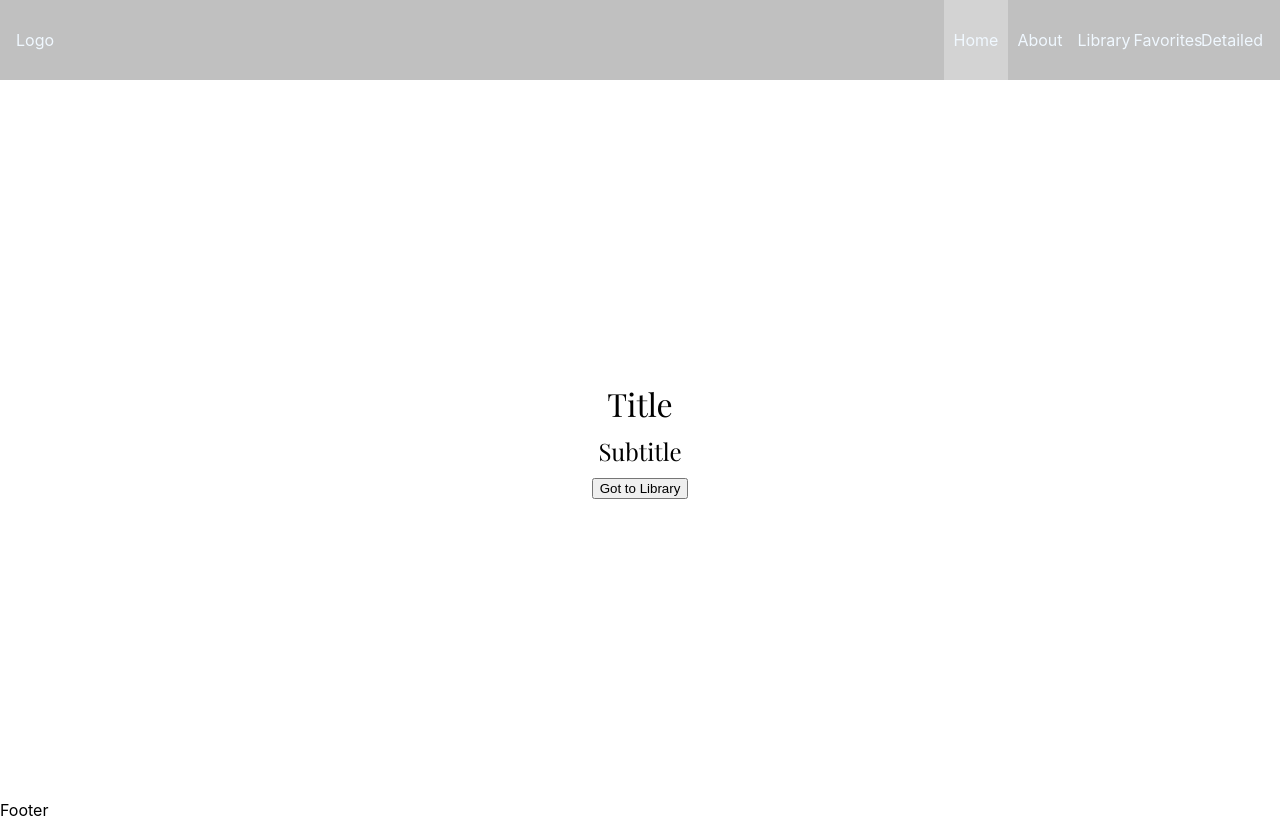
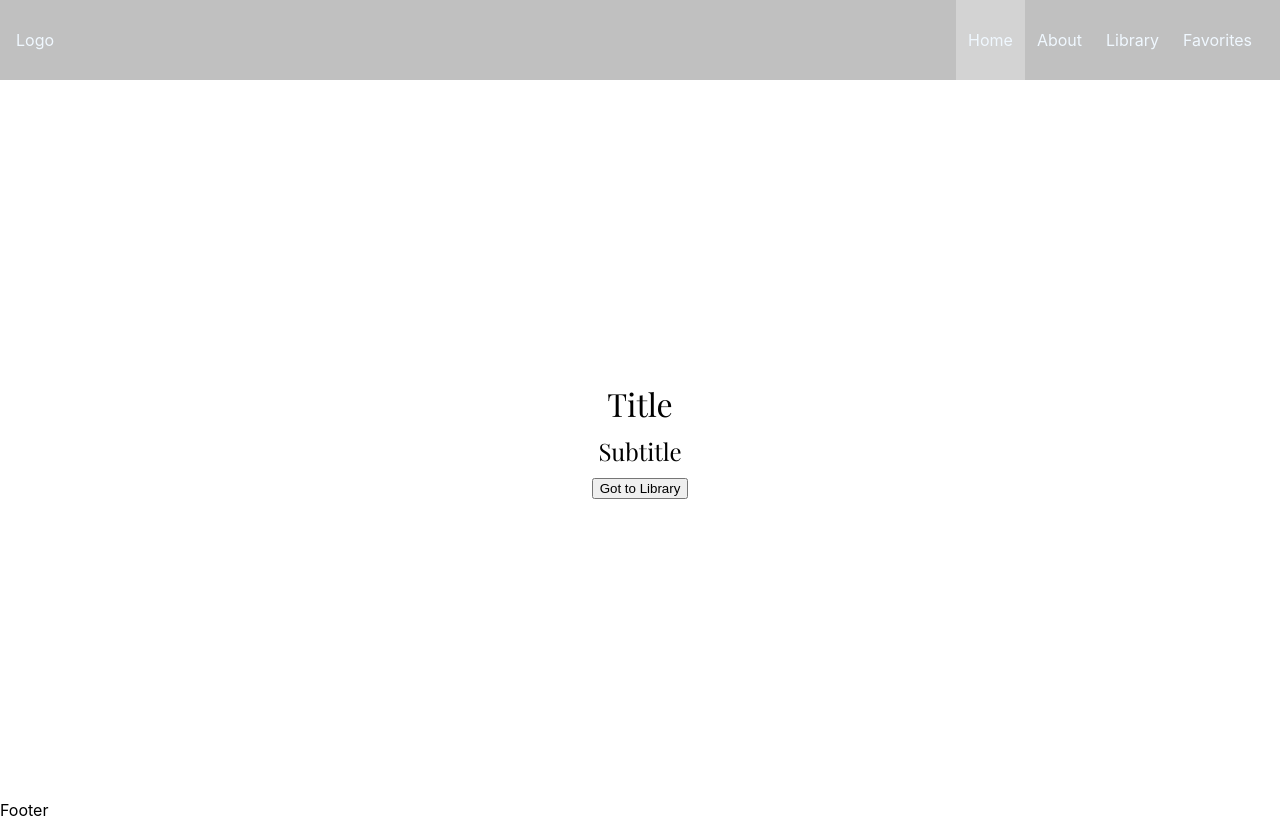
Before and after one commit to ManohisoaVicky/Met-Museum, a React (Create React App) app in the folder met-musesum-of-art/: page / in a window 1280 px wide. Built offline with nearby package versions, Linux system fonts and the light colour scheme; no server answers.

Commit message:
Removed Detailed page link, fixed Header.css link spacing issue.

```diff
--- a/met-musesum-of-art/src/components/Header.jsx
+++ b/met-musesum-of-art/src/components/Header.jsx
@@ -14,7 +14,6 @@ function Header() {
                 <CustomLink to="/about">About</CustomLink>
                 <CustomLink to="/library">Library</CustomLink>
                 <CustomLink to="/favorites">Favorites</CustomLink>
-                <CustomLink to="/detailed">Detailed</CustomLink>
             </ul>
         </nav>
     </header>
--- a/met-musesum-of-art/src/styles/Header.css
+++ b/met-musesum-of-art/src/styles/Header.css
@@ -33,11 +33,11 @@ nav ul {
 }
 
 nav a {
-  padding: .25rem;
+  padding: .25rem .75rem;
 }
 
 nav li {
-  width: 5vw;
+  min-width: 5vw;
 }
 
 .nav-link {
```
